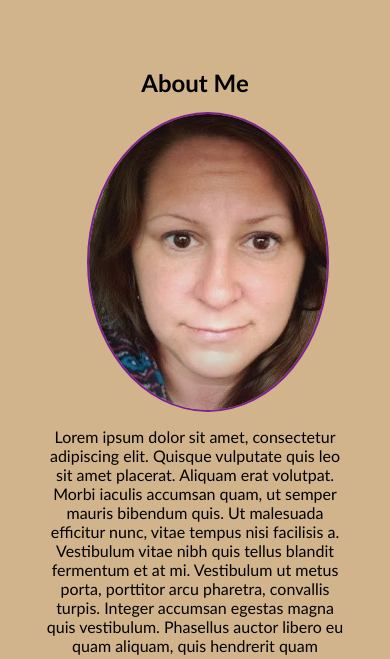
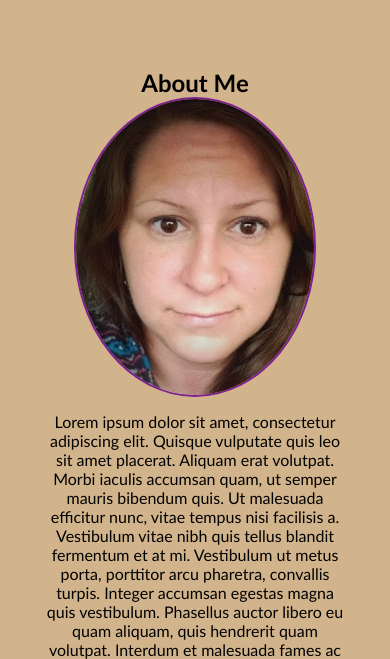
Before and after one commit to pamelac21/Portfolio, a plain HTML site: page index.html in a window 390 px wide. Shown: the part 185-844 px from the top of the page. Drawn offline with Linux system fonts and the light colour scheme.

Commit message:
final media q

```diff
--- a/assets/stylesheet.css
+++ b/assets/stylesheet.css
@@ -181,15 +181,25 @@ a:hover {
 
 
 /*media queries--1024*/
-@media screen and (max-width: 1024px) {
-    * {background-color: crimson;}
+@media screen and (max-width: 1324px) {
+    * {
+        background-color: rgb(170, 148, 250);
+    }
+
+    .header ul {
+        width: 50%;
+    }
+
+    .about p {
+        width: 40%;
+    }
 
 }
 
 
 
-/*425 screens*/
-@media screen and (max-width: 425px) {
+/*768 screens*/
+@media screen and (max-width: 768px) {
     * {background-color: tan;}
     .header nav {
         width: 100%;
@@ -216,13 +226,10 @@ a:hover {
         margin-top: 15px;
     }
 
-    .about img {
-        float: left;
+    #img {
+        display: flex;
+        justify-content: center;
         width: 100%;
-        margin-left: 15%;
-        margin-top: 15px;
-        max-height: 300px;
-        max-width: 242.44px;
     }
 
     .work h2 {
@@ -252,12 +259,4 @@ a:hover {
         margin-top: 15px;
         text-align: center;
     }
-
-
-
-
-
-
-
-
 }
--- a/index.html
+++ b/index.html
@@ -29,10 +29,12 @@
 
     <section class="about" id="about">
         <h2>About Me</h2>
+                  <div id="img">
                     <img src="./assets/images/picMe.jpg" alt="Pam Pic">
-                <p>
+                  </div>
+                  <p>
                     Lorem ipsum dolor sit amet, consectetur adipiscing elit. Quisque vulputate quis leo sit amet placerat. Aliquam erat volutpat. Morbi iaculis accumsan quam, ut semper mauris bibendum quis. Ut malesuada efficitur nunc, vitae tempus nisi facilisis a. Vestibulum vitae nibh quis tellus blandit fermentum et at mi. Vestibulum ut metus porta, porttitor arcu pharetra, convallis turpis. Integer accumsan egestas magna quis vestibulum. Phasellus auctor libero eu quam aliquam, quis hendrerit quam volutpat. Interdum et malesuada fames ac ante ipsum primis in faucibus. Sed sit amet congue lorem, dictum maximus nisi. Mauris vitae tincidunt felis. Morbi tempus enim nec pretium auctor. Suspendisse nec velit tellus.
-                </p>
+                  </p>
     </section>
 
 
```
